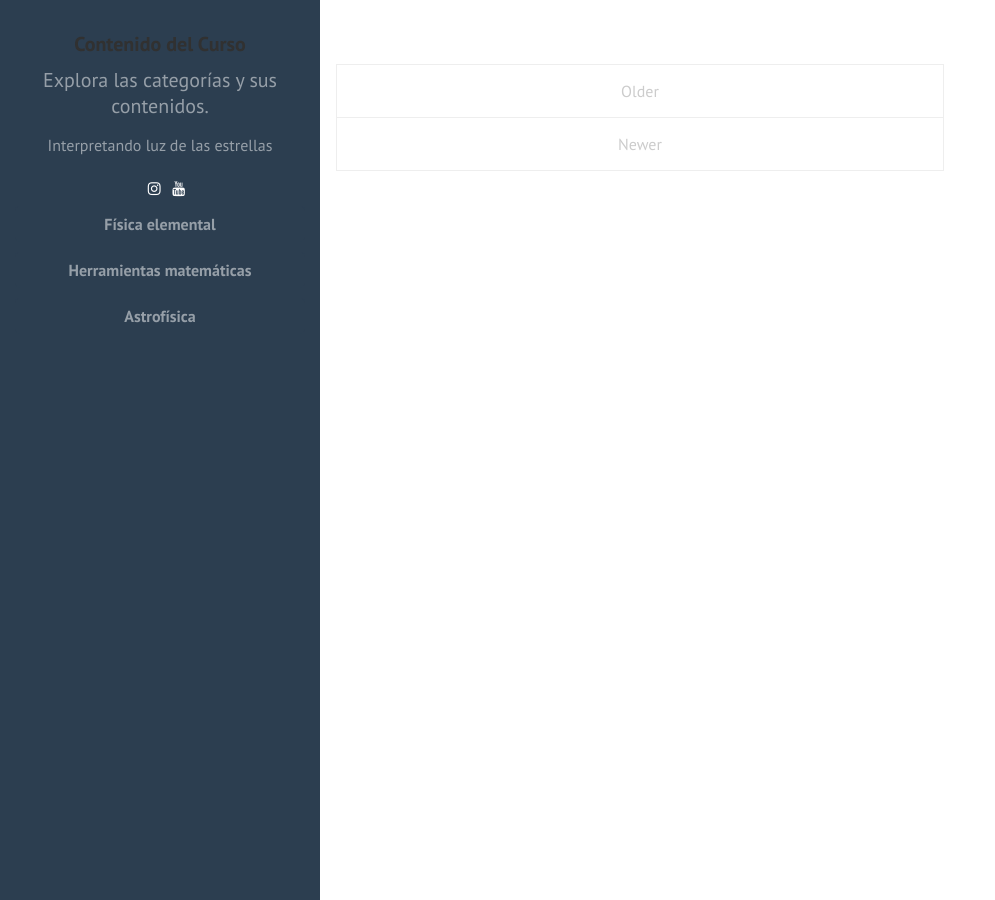
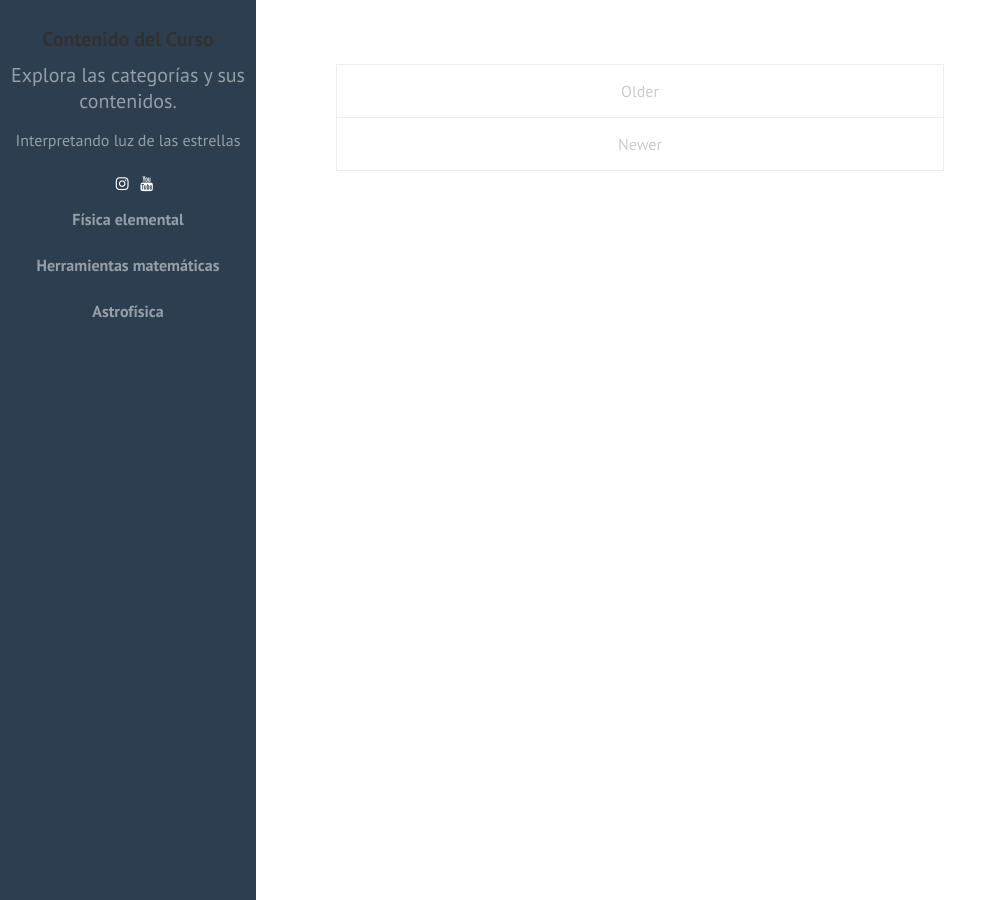
Before and after one commit to nicomedinap/Cursos, a Jekyll site: the page built from index.html, in a window 1280 px wide. Shown: the whole page, without its empty margins (0-995 px from the left). Built offline with Jekyll 4.4.1, drawn with Linux system fonts in a browser that asks for light colours.

Commit message:
Update sidebar.html

```diff
--- a/_includes/sidebar.html
+++ b/_includes/sidebar.html
@@ -28,9 +28,9 @@
 
     /* Sidebar styles */
     .sidebar {
-      width: 25%;
+      width: 20%;
       background-color: #2C3E50;
-      padding: 15px;
+      padding: 10px;
       position: fixed;
       height: 100%;
       overflow-y: auto;
```
